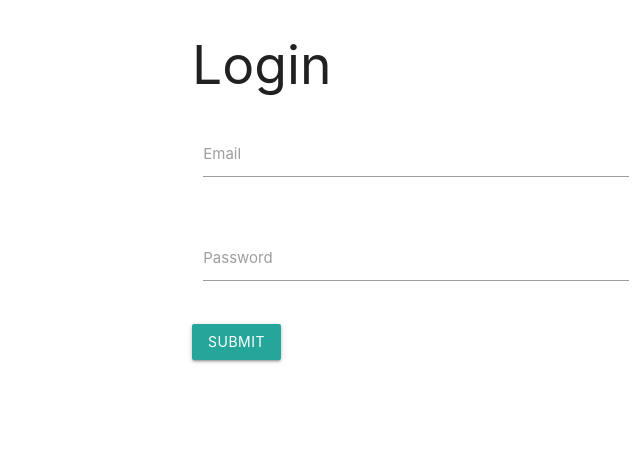
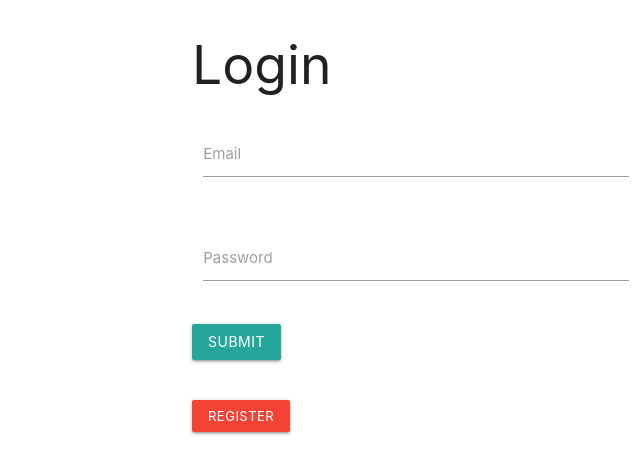
Before and after one commit to shakirullahi/NEWYORK-TIMES-PORTAL, a React (Create React App) app: page / in a window 1280 px wide. Shown: the top 474 px of the page, without its empty margins (0-640 px from the left). Built offline with nearby package versions, Linux system fonts and the light colour scheme.

Commit message:
login, register update

```diff
--- a/src/components/user/Login.js
+++ b/src/components/user/Login.js
@@ -1,4 +1,4 @@
-import React, { useEffect, useState, useContext } from "react";
+import React, { useEffect, useState, useContext, Fragment } from "react";
 import UserContext from "../../context/user/userContext";
 
 const Login = (props) => {
@@ -28,7 +28,13 @@ const Login = (props) => {
     e.preventDefault();
     login({ email, password });
   };
+
+  const goToRegister = (e) => {
+    e.preventDefault();
+    props.history.push("/register");
+  };
   return (
+    <Fragment>
       <div className='row'>
         <h2>Login</h2>
         <form className='col s12' onSubmit={onLogin}>
@@ -68,6 +74,16 @@ const Login = (props) => {
           </div>
         </form>
       </div>
+      <div className='row'>
+        <a
+          href='#!'
+          onClick={goToRegister}
+          class='waves-effect waves-light red  btn-small'
+        >
+          Register
+        </a>
+      </div>
+    </Fragment>
   );
 };
 
--- a/src/components/user/Register.js
+++ b/src/components/user/Register.js
@@ -12,7 +12,7 @@ const Register = (props) => {
     if (user) {
       //goto home
       props.history.replace("/home");
-    } else if (localStorage.token) {
+    } else if (localStorage.token !== "null") {
       loadUser(localStorage.token);
     }
   }, [user]);
```
Lines whose indentation alone changed are shown as unchanged.
